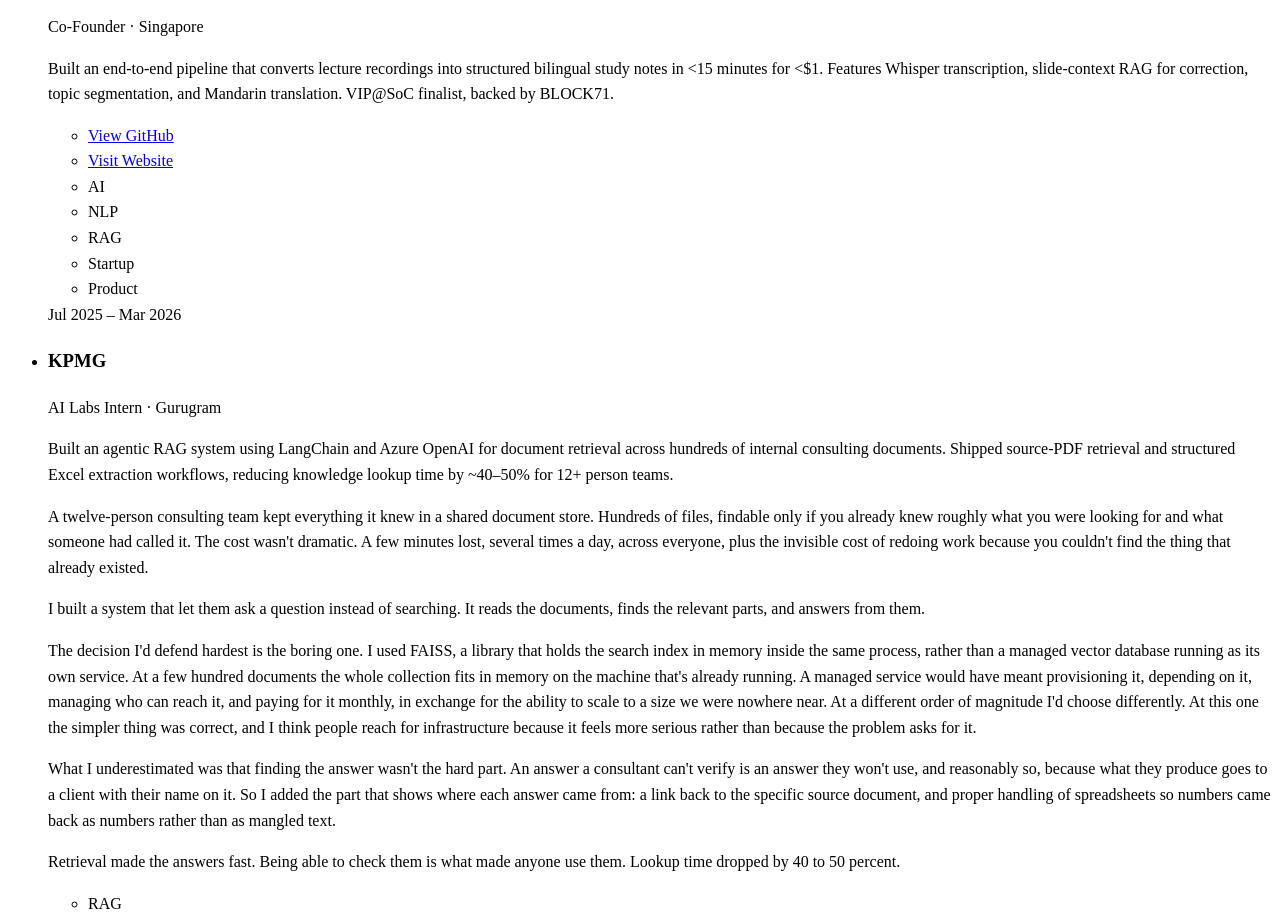
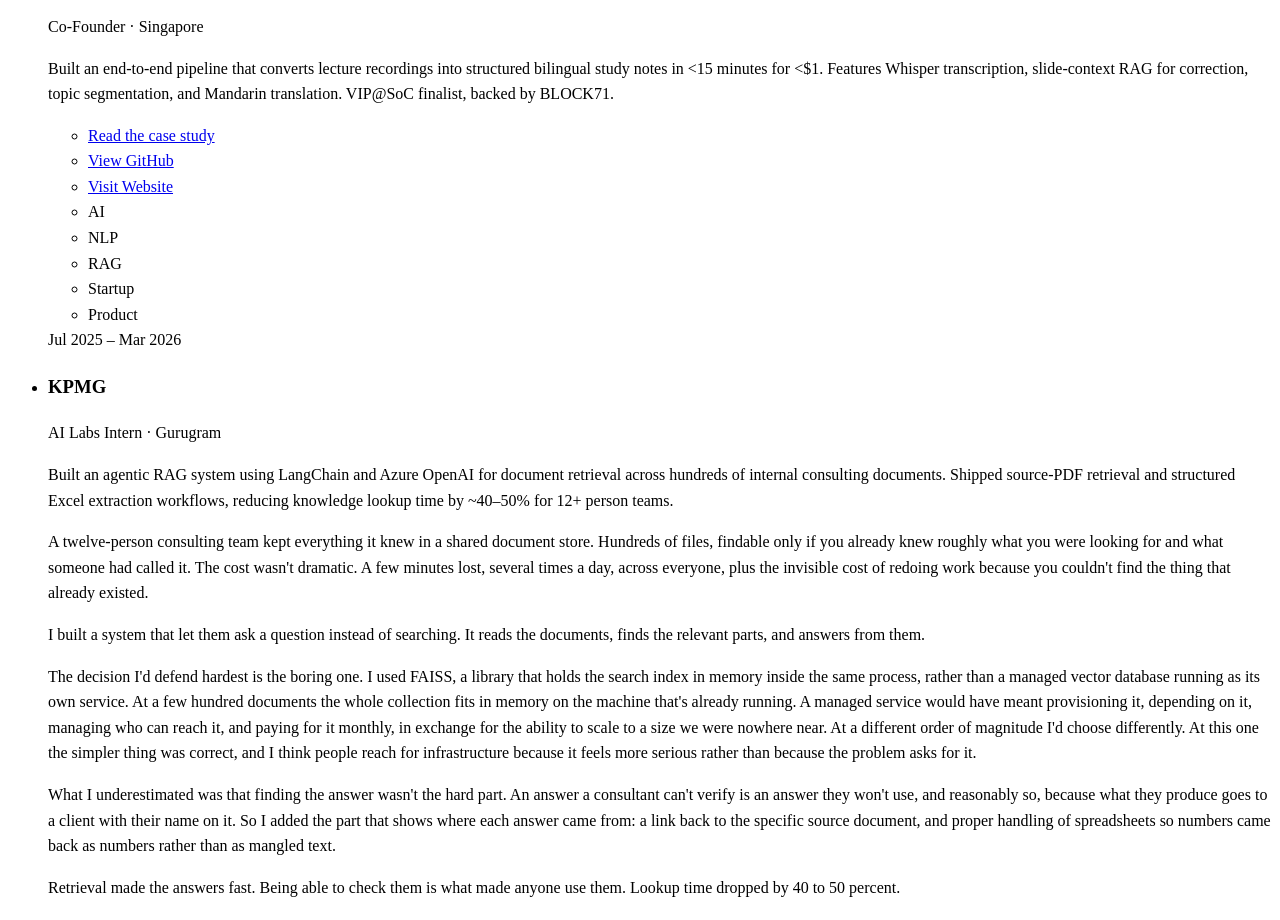
Before and after one commit to arshinsikka/portfolio, a React (Vite) app in the folder client/: page /work in a window 1280 px wide. Shown: the part 1320-2240 px from the top of the page. Built offline with nearby package versions, Linux system fonts and the light colour scheme.

Commit message:
Add a case study link to the Lecture AI role
All three marked rows on /work now end the same way.

```diff
--- a/client/src/content/roles.ts
+++ b/client/src/content/roles.ts
@@ -66,6 +66,11 @@
     projectSlug: "lecture-ai",
     links: [
       {
+        label: "Read the case study",
+        url: "/projects/lecture-ai",
+        kind: "website",
+      },
+      {
         label: "View GitHub",
         url: "https://github.com/arshinsikka/lectureai-mvp",
         kind: "github",
```
